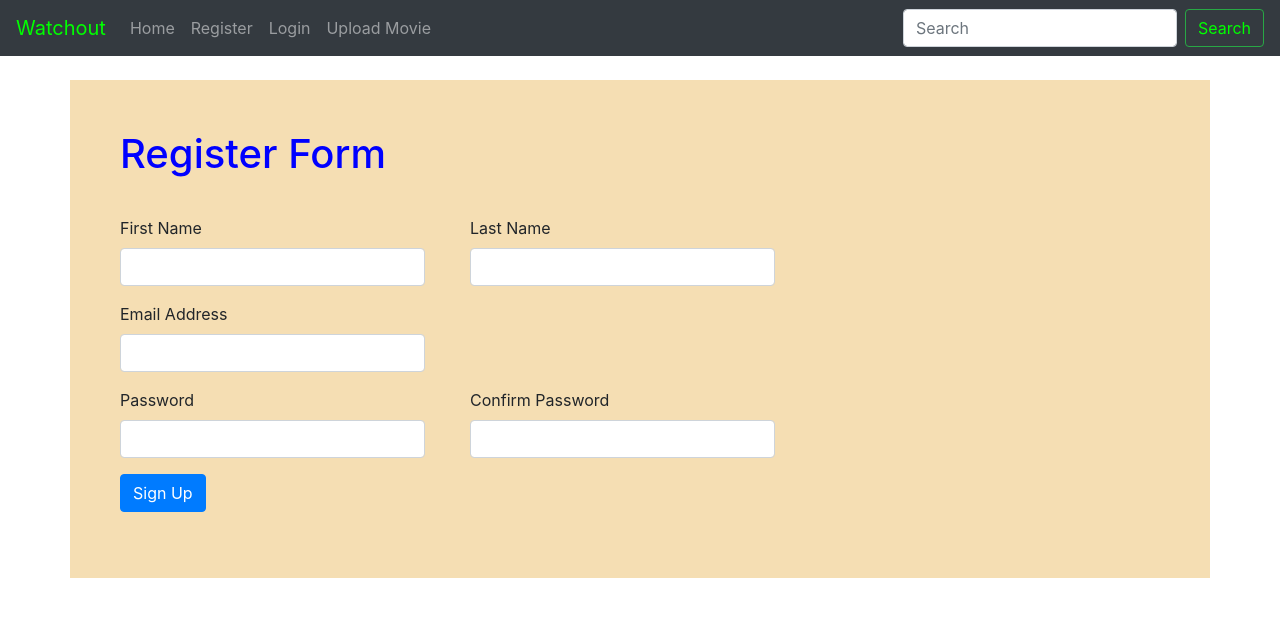
After one commit to shishirneupane/Basic-Django-Web-Application, a Django app: page /register/ in a window 1280 px wide. The commit adds this page. Shown: the top 617 px of the page. Run offline with Django 3.2, Linux system fonts and the light colour scheme; parts of the project's set-up code (start-up, migrations or seed data) failed here and were passed over; some libraries are stand-ins or nearby versions.

Commit message:
mostly created html files inside templates

```diff
--- a/watchout/watch/templates/watch/base.html
+++ b/watchout/watch/templates/watch/base.html
@@ -1,14 +1,21 @@
 <!DOCTYPE html>
-<html>
+<html lang="en">
 <head>
-	<title>Watchout</title>
+	<meta charset="UTF-8">
+	<meta name="viewport" content="width=device-width, initial-scale=1.0">
+	<meta http-equiv="X-UA-Compatible" content="ie=edge">
+	<title>Homepage</title>
+
+	{% load static %}
+
+	<link rel="stylesheet" href="https://stackpath.bootstrapcdn.com/bootstrap/4.4.1/css/bootstrap.min.css" integrity="sha384-Vkoo8x4CGsO3+Hhxv8T/Q5PaXtkKtu6ug5TOeNV6gBiFeWPGFN9MuhOf23Q9Ifjh" crossorigin="anonymous">
 </head>
 
-<body>
+	{% include "watch/navbar.html" %}
+	<br>
+	<div class="container" style="background: wheat; padding: 50px;">
+        {% block content %}
+        {% endblock %}
+    </div>
 
-	{% block content %}
-
-	{% endblock %}
-
-</body>
 </html>
--- /dev/null
+++ b/watchout/watch/templates/watch/navbar.html
@@ -0,0 +1,26 @@
+<nav class="navbar navbar-expand-lg navbar-dark bg-dark">
+    <a class="navbar-brand" href="/" style="color:lime">Watchout</a>
+    <button class="navbar-toggler" type="button" data-toggle="collapse" data-target="#navbarNav" aria-controls="navbarNav" aria-expanded="false" aria-label="Toggle navigation">
+        <span class="navbar-toggler-icon"></span>
+    </button>
+    <div class="collapse navbar-collapse" id="navbarNav">
+        <ul class="navbar-nav">
+        <li class="nav-item">
+            <a class="nav-link" href="/">Home <span class="sr-only">(current)</span></a>
+        </li>
+        <li class="nav-item">
+            <a class="nav-link" href="/register">Register</a>
+        </li>
+        <li class="nav-item">
+            <a class="nav-link" href="/login">Login</a>
+        </li>
+        <li class="nav-item">
+            <a class="nav-link" href="/upload">Upload Movie</a>
+        </li>
+        </ul>
+    </div>
+    <form class="form-inline">
+        <input class="form-control mr-sm-2" type="search" placeholder="Search" aria-label="Search">
+        <button class="btn btn-outline-success my-2 my-sm-0" type="submit" style="color:lime">Search</button>
+    </form>
+</nav>
--- /dev/null
+++ b/watchout/watch/templates/watch/register.html
@@ -0,0 +1,46 @@
+{% extends 'watch/base.html' %}
+
+{% block content %}
+
+<form>
+    <div style="padding-bottom: 30px; color: blue;">
+        <h1>Register Form</h1>
+    </div>
+
+    <div class="form-row">
+        <div class="form-group col-md-4" style="padding-right: 40px;">
+          <label>First Name</label>
+          <input type="text" class="form-control">
+        </div>
+        <div class="form-group col-md-4" style="padding-right: 40px;">
+          <label>Last Name</label>
+          <input type="text" class="form-control">
+        </div>
+    </div>
+
+    <div class="form-row">
+        <div class="form-group col-md-4" style="padding-right: 40px;">
+            <label>Email Address</label>
+            <input type="email" class="form-control">
+        </div>
+    </div>
+
+    <div class="form-row">
+        <div class="form-group col-md-4" style="padding-right: 40px;">
+          <label>Password</label>
+          <input type="password" class="form-control">
+        </div>
+        <div class="form-group col-md-4" style="padding-right: 40px;">
+          <label>Confirm Password</label>
+          <input type="password" class="form-control">
+        </div>
+    </div>
+
+    <div class="form-group row">
+        <div class="col-md-4">
+            <button type="submit" class="btn btn-primary">Sign Up</button>
+        </div>
+    </div>
+</form>
+
+{% endblock %}
--- a/watchout/watch/urls.py
+++ b/watchout/watch/urls.py
@@ -1,8 +1,10 @@
 from django.urls import path
-from . import views
+from .import views
 
 app_name = "watch"
 
 urlpatterns = [
-    path('', views.watchhmo, name='watchhmo')
+    path('', views.watchhmo, name="watchhmo"),
+    path('register/', views.register, name="register"),
+    path('login/', views.login, name="login")
 ]
--- a/watchout/watch/views.py
+++ b/watchout/watch/views.py
@@ -3,4 +3,10 @@ from django.http import HttpResponse
 # Create your views here.
 
 def watchhmo(request):
-	return render(request, 'home.html', {'name': 'Ashish Giri'})
+	return render(request, "watch/home.html", {'name': 'Ashish Giri'})
+
+def register(request):
+	return render(request, "watch/register.html", context={})
+
+def login(request):
+	return render(request, "watch/login.html", context={})
```
Also changed, not shown: watchout/watch/templates/watch/home.html (+1 -6 lines), watchout/watch/templates/watch/login.html (added, +31 -0 lines), watchout/db.sqlite3.
